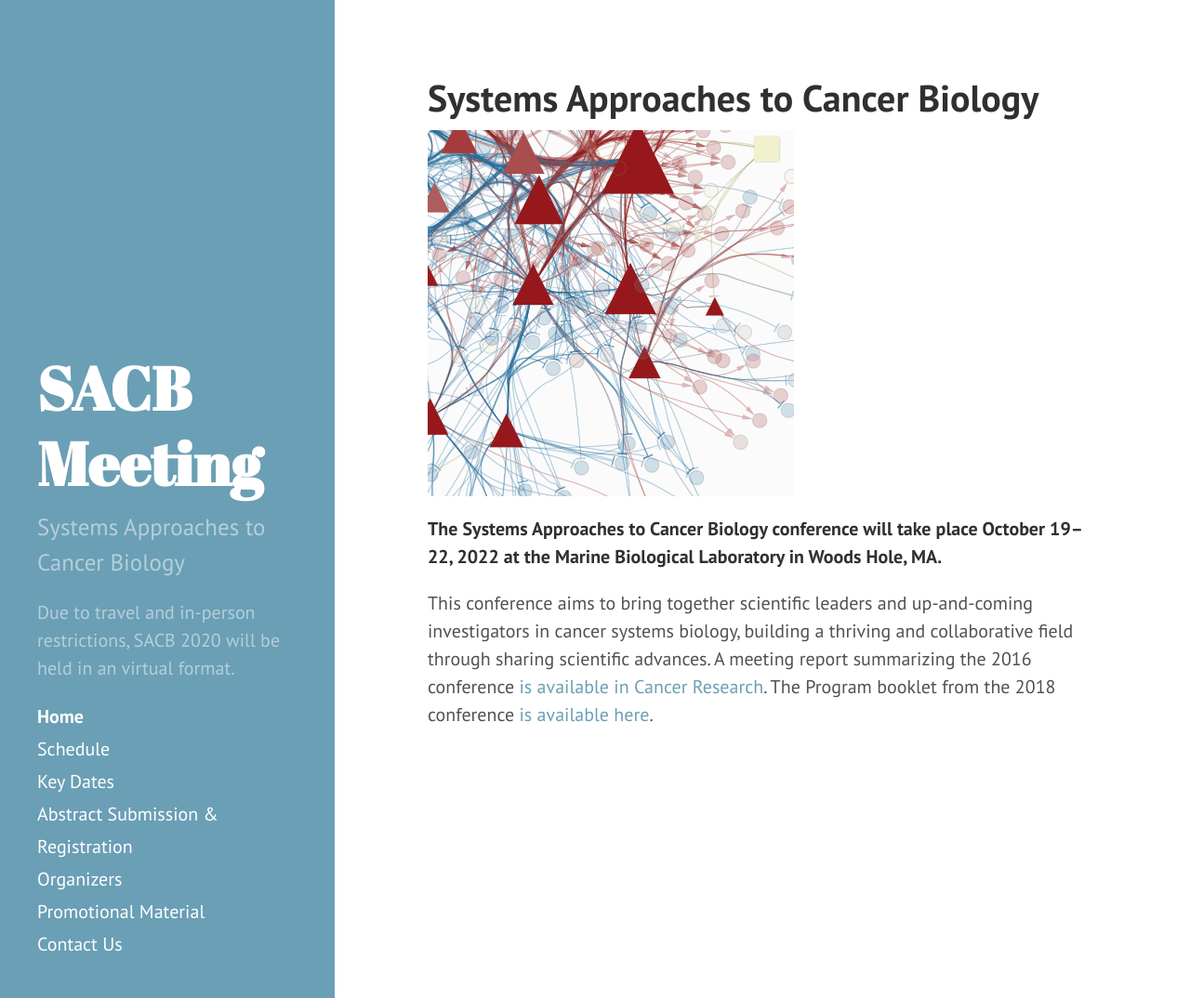
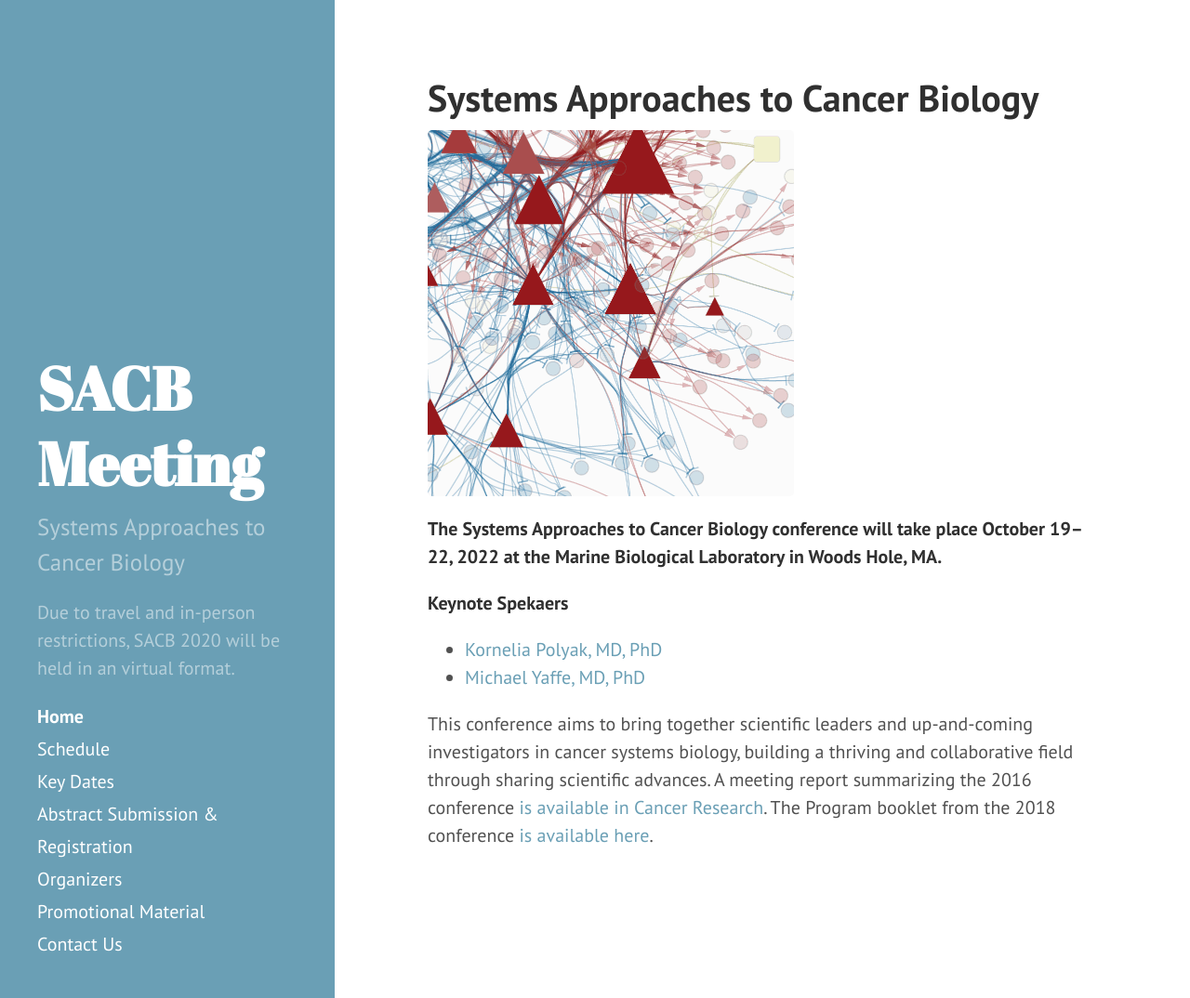
Before and after one commit to AECCSB/sacb-meeting, a Jekyll site: the page built from index.md, in a window 1280 px wide and 1074 px high. Shown: the whole window at 93% size. Built offline with Jekyll 4.4.1, drawn with Linux system fonts in a browser that asks for light colours.

Commit message:
added keynotes

```diff
--- a/index.md
+++ b/index.md
@@ -9,4 +9,8 @@ layout: page
 **The Systems Approaches to Cancer Biology conference will take place October 19–22, 2022 at the Marine Biological Laboratory in Woods Hole, MA.**
 
 
+**Keynote Spekaers**
+- [Kornelia Polyak, MD, PhD](https://www.dfhcc.harvard.edu/insider/member-detail/member/kornelia-polyak-md-phd/)
+- [Michael Yaffe, MD, PhD](https://ki.mit.edu/people/faculty/yaffe)
+
 This conference aims to bring together scientific leaders and up-and-coming investigators in cancer systems biology, building a thriving and collaborative field through sharing scientific advances. A meeting report summarizing the 2016 conference [is available in Cancer Research](http://cancerres.aacrjournals.org/content/76/23/6774). The Program booklet from the 2018 conference [is available here](/public/sacb%202018%20online%20booklet%20final.pdf).
```
